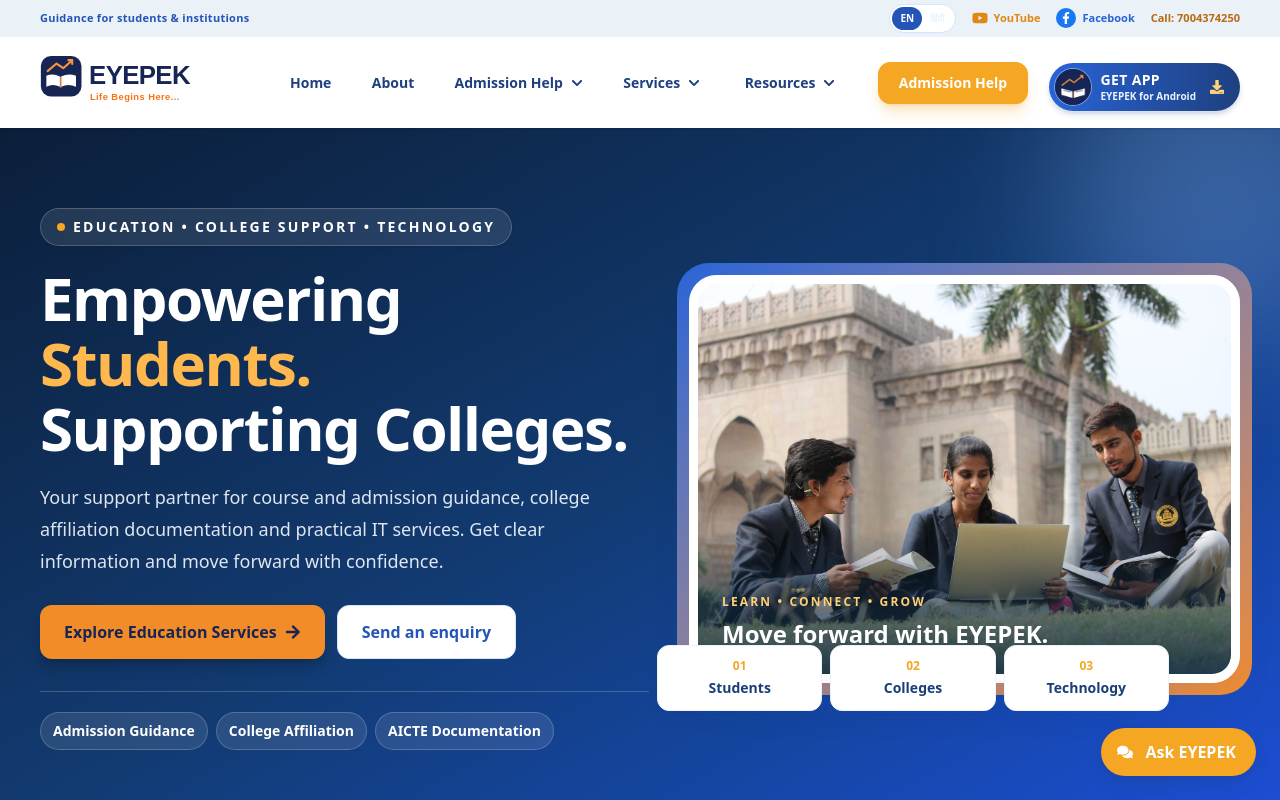
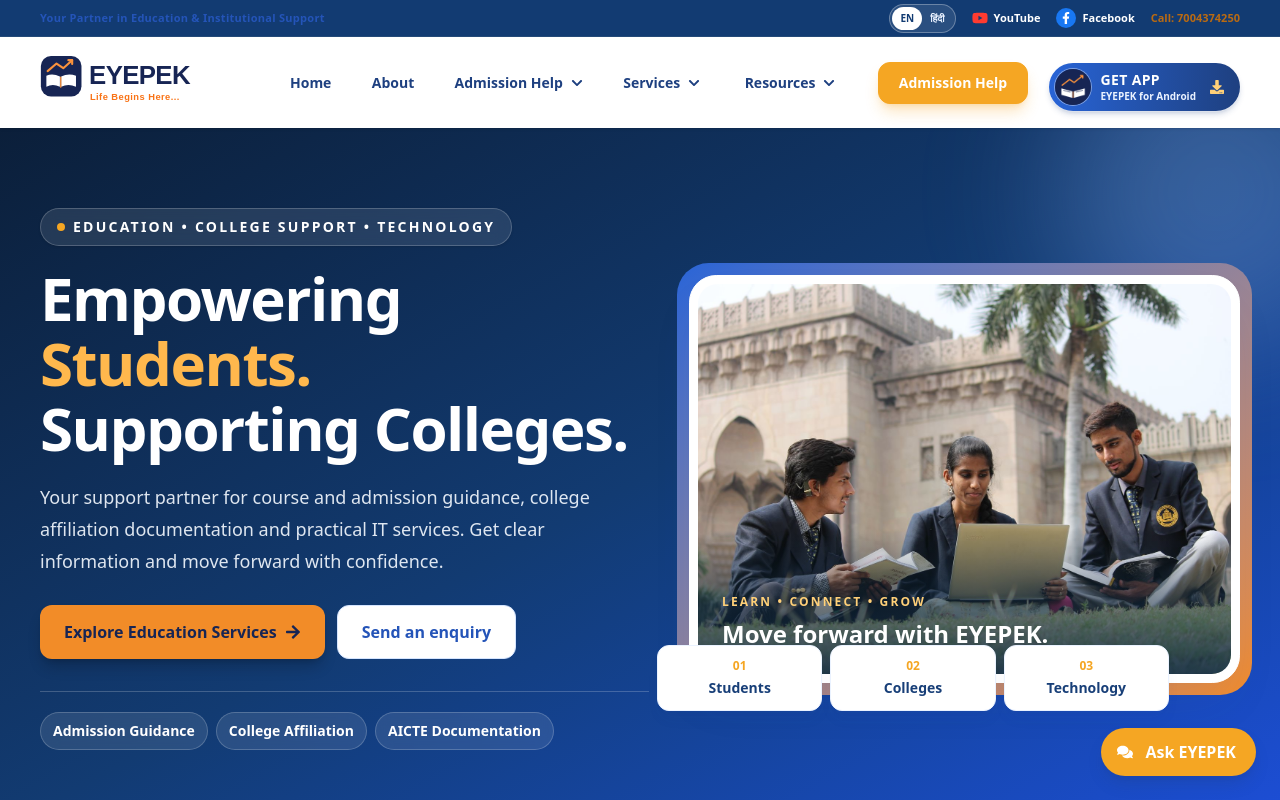
Before and after one commit to eyepek/EYEPEK, a React (Vite) app: page / in a window 1280 px wide. Shown: the top 800 px of the page. Built offline with nearby package versions, Linux system fonts and the light colour scheme.

Commit message:
Refresh header tagline and social bar styling

```diff
--- a/src/components/NavBar.jsx
+++ b/src/components/NavBar.jsx
@@ -45,18 +45,18 @@ const NavBar = () => {
 
   return (
     <header className='sticky top-0 z-50 bg-white shadow-sm'>
-      <div className='border-b border-blue-100 bg-[#eaf1f7] px-4 text-blue-900 sm:px-6 md:px-10'>
+      <div className='border-b border-[#244a78] bg-[#123b72] px-4 text-white sm:px-6 md:px-10'>
         <div className='mx-auto flex min-h-9 max-w-7xl items-center justify-between gap-3'>
-          <p className='hidden text-[11px] font-semibold tracking-wide text-blue-800 sm:block'>{t('Guidance for students & institutions', 'छात्रों और संस्थानों के लिए मार्गदर्शन')}</p>
+          <p className='hidden text-[11px] font-semibold tracking-wide text-blue-800 sm:block'>{t('Your Partner in Education & Institutional Support', 'शिक्षा और संस्थागत सहयोग का भरोसेमंद साथी')}</p>
           <div className='ml-auto flex items-center gap-2.5 sm:gap-4'>
-            <div className='inline-flex items-center rounded-full border border-blue-200 bg-white p-0.5' aria-label={t('Choose language', 'भाषा चुनें')}>
-              <button type='button' onClick={() => setLanguage('en')} aria-pressed={language === 'en'} className={`rounded-full px-2 py-1 text-[10px] font-bold transition ${language === 'en' ? 'bg-blue-800 text-white' : 'text-blue-700 hover:text-orange-700'}`}>EN</button>
-              <button type='button' onClick={() => setLanguage('hi')} aria-pressed={language === 'hi'} className={`rounded-full px-2 py-1 text-[10px] font-bold transition ${language === 'hi' ? 'bg-white text-blue-950' : 'text-blue-100 hover:text-white'}`}>हिंदी</button>
+            <div className='inline-flex items-center rounded-full border border-white/30 bg-white/10 p-0.5' aria-label={t('Choose language', 'भाषा चुनें')}>
+              <button type='button' onClick={() => setLanguage('en')} aria-pressed={language === 'en'} className={`rounded-full px-2 py-1 text-[10px] font-bold transition ${language === 'en' ? 'bg-white text-[#123b72]' : 'text-blue-700 hover:text-orange-700'}`}>EN</button>
+              <button type='button' onClick={() => setLanguage('hi')} aria-pressed={language === 'hi'} className={`rounded-full px-2 py-1 text-[10px] font-bold transition ${language === 'hi' ? 'bg-white text-[#123b72]' : 'text-blue-100 hover:text-white'}`}>हिंदी</button>
             </div>
-            <a href='https://www.youtube.com/@eyepek' target='_blank' rel='noreferrer' aria-label='Visit EYEPEK on YouTube (opens in a new tab)' className='inline-flex items-center gap-1.5 text-[11px] font-semibold text-red-600 transition hover:text-red-700'>
-              <FaYoutube aria-hidden='true' className='h-4 w-4' /><span className='hidden sm:inline'>{t('YouTube', 'यूट्यूब')}</span>
+            <a href='https://www.youtube.com/@eyepek' target='_blank' rel='noreferrer' aria-label='Visit EYEPEK on YouTube (opens in a new tab)' className='inline-flex items-center gap-1.5 text-[11px] font-semibold text-white transition hover:text-[#ffb84d]'>
+              <FaYoutube aria-hidden='true' className='h-4 w-4 text-[#ff3b30]' /><span className='hidden sm:inline'>{t('YouTube', 'यूट्यूब')}</span>
             </a>
-            <a href='https://www.facebook.com/share/1E6U716f8p/' target='_blank' rel='noreferrer' aria-label='Visit EYEPEK on Facebook (opens in a new tab)' className='inline-flex items-center gap-1.5 text-[11px] font-semibold text-blue-700 transition hover:text-blue-900'>
+            <a href='https://www.facebook.com/share/1E6U716f8p/' target='_blank' rel='noreferrer' aria-label='Visit EYEPEK on Facebook (opens in a new tab)' className='inline-flex items-center gap-1.5 text-[11px] font-semibold text-white transition hover:text-[#dbeafe]'>
               <span className='inline-flex h-5 w-5 items-center justify-center rounded-full bg-[#1877F2] text-white'><FaFacebookF aria-hidden='true' className='h-3 w-3' /></span><span className='hidden sm:inline'>{t('Facebook', 'फेसबुक')}</span>
             </a>
             <a href='tel:7004374250' className='text-[11px] font-bold text-orange-700 transition hover:text-blue-950'>{t('Call: 7004374250', 'कॉल: 7004374250')}</a>
```
